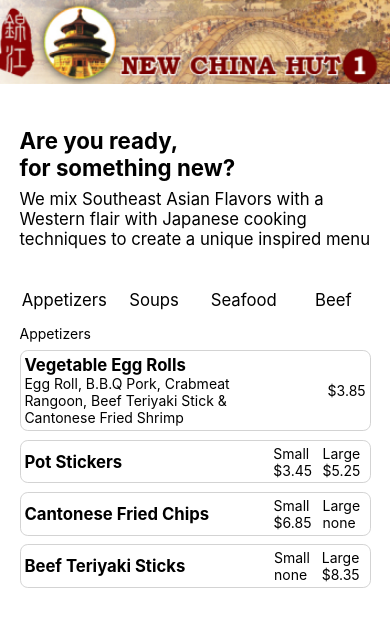
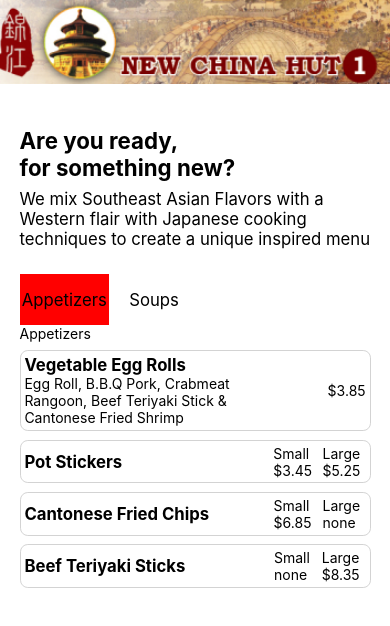
Before and after one commit to Complete-Software-So-utions/NewChinaHut, a React Native app: screen /Home in a window 390 px wide. Shown: the top 626 px of the page. Built offline with nearby package versions, Linux system fonts and the light colour scheme.

Commit message:
20th commit

```diff
--- a/src/screens/HomeScreen.js
+++ b/src/screens/HomeScreen.js
@@ -6,24 +6,17 @@
   Image,
   ScrollView,
   TouchableOpacity,
-  FlatList,
 } from 'react-native';
 import React from 'react';
 import {scale} from 'react-native-size-matters';
-import {useIsFocused} from '@react-navigation/native';
 
 const {width, height} = Dimensions.get('window');
 
 const HomeScreen = () => {
-  let categories = [
-    'Appetizers',
-    'Soups',
-    'Seafood',
-    'Beef',
-    'Poultry',
-    'Vegetables',
-    'Healthy',
-  ];
+  const [categories, setCategories] = React.useState([
+    {name: 'Appetizers', color: true},
+    {name: 'Soups', color: false},
+  ]);
 
   let menu = [
     {
@@ -68,14 +61,14 @@
           singlePrice: 3.85,
         },
         {
-          name: 'Pot Stickers',
+          name: 'Chicken Noodle Soup',
           doublePrice: {
             small: 3.45,
             large: 5.25,
           },
         },
         {
-          name: 'Cantonese Fried Chips',
+          name: 'Chicken Sizzling Rice',
           doublePrice: {
             small: 6.85,
             large: 'none',
@@ -93,12 +86,19 @@
   ];
 
   const [filterCat, setFilter] = React.useState(true);
-  const [color, setColor] = React.useState(menu[0].category);
 
   const handleFocus = itm => {
     const arr = menu.filter(item => item.category == itm);
-    setColor(itm);
     setFilter(arr);
+    let cat = [...categories];
+    for (let x = 0; x < cat.length; x++) {
+      if (cat[x].color == true) {
+        cat[x] = {...cat[x], color: false};
+      } else if (cat[x].color == false) {
+        cat[x] = {...cat[x], color: true};
+      }
+    }
+    setCategories(cat);
   };
 
   return (
@@ -116,10 +116,13 @@
           horizontal={true}>
           {categories.map((item, index) => (
             <TouchableOpacity
-              onPress={() => handleFocus(item)}
-              style={styles.zontal}
+              onPress={() => handleFocus(item.name)}
+              style={[
+                styles.zontal,
+                {backgroundColor: item.color == true ? 'red' : 'white'},
+              ]}
               key={index}>
-              <Text style={styles.cat}>{item}</Text>
+              <Text style={styles.cat}>{item.name}</Text>
             </TouchableOpacity>
           ))}
         </ScrollView>
```
